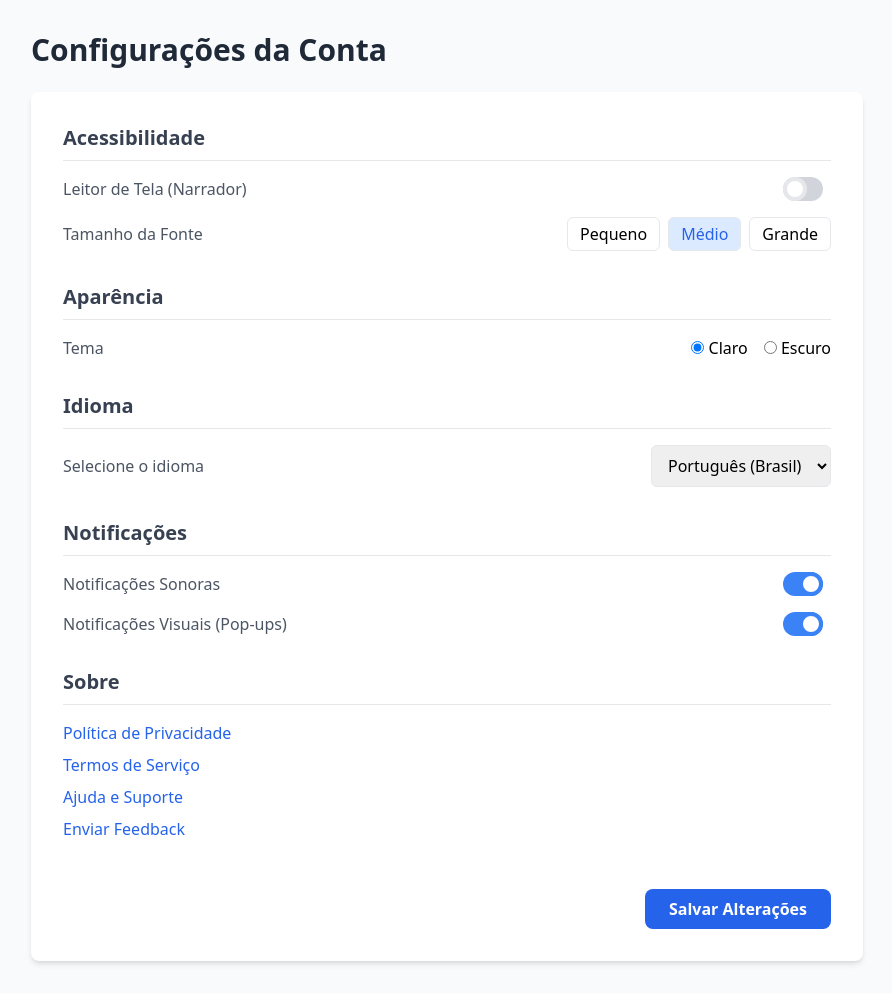
After one commit to Gabrielhyds/Tio-Broker, a PHP site: page /views/configuracao/configuracao_content.php in a window 1280 px wide. The commit adds this page. Shown: the whole page, without its empty margins (193-1085 px from the left). Run offline with PHP 8.4, Linux system fonts and the light colour scheme; some libraries are stand-ins or nearby versions.

Commit message:
[108] - TASK - FE - Configurações - definir Design

```diff
--- /dev/null
+++ b/views/configuracao/configuracao_content.php
@@ -0,0 +1,224 @@
+<!DOCTYPE html>
+<html lang="pt-BR">
+
+<head>
+    <meta charset="UTF-8">
+    <meta name="viewport" content="width=device-width, initial-scale=1.0">
+    <title>Configurações da Conta</title>
+    <!-- Tailwind CSS -->
+    <script src="https://cdn.tailwindcss.com"></script>
+    <!-- Font Awesome para Ícones -->
+    <link rel="stylesheet" href="https://cdnjs.cloudflare.com/ajax/libs/font-awesome/6.0.0-beta3/css/all.min.css">
+    <style>
+        /* Estilo customizado para o toggle switch */
+        .toggle-checkbox:checked {
+            right: 0;
+            border-color: #3b82f6;
+        }
+
+        .toggle-checkbox:checked+.toggle-label {
+            background-color: #3b82f6;
+        }
+    </style>
+</head>
+
+<body class="bg-gray-50">
+
+    <main class="max-w-4xl mx-auto p-4 md:p-8">
+        <h1 class="text-3xl font-bold text-gray-800 mb-6">Configurações da Conta</h1>
+
+        <!-- Container do formulário -->
+        <div class="bg-white p-8 rounded-lg shadow-md space-y-8">
+
+            <!-- Seção de Acessibilidade -->
+            <div>
+                <h2 class="text-xl font-semibold text-gray-700 border-b pb-2 mb-4">Acessibilidade</h2>
+                <div class="space-y-4">
+                    <div class="flex items-center justify-between">
+                        <label for="narrador" class="text-gray-600">Leitor de Tela (Narrador)</label>
+                        <div class="relative inline-block w-10 mr-2 align-middle select-none transition duration-200 ease-in">
+                            <input type="checkbox" name="narrador" id="narrador" class="toggle-checkbox absolute block w-6 h-6 rounded-full bg-white border-4 appearance-none cursor-pointer" />
+                            <label for="narrador" class="toggle-label block overflow-hidden h-6 rounded-full bg-gray-300 cursor-pointer"></label>
+                        </div>
+                    </div>
+                    <div class="flex items-center justify-between">
+                        <label class="text-gray-600">Tamanho da Fonte</label>
+                        <div class="flex space-x-2">
+                            <button data-font-size="text-sm" class="font-btn px-3 py-1 border rounded-md hover:bg-gray-100">Pequeno</button>
+                            <button data-font-size="text-base" class="font-btn px-3 py-1 border rounded-md hover:bg-gray-100 bg-blue-100 text-blue-600">Médio</button>
+                            <button data-font-size="text-lg" class="font-btn px-3 py-1 border rounded-md hover:bg-gray-100">Grande</button>
+                        </div>
+                    </div>
+                </div>
+            </div>
+
+            <!-- Seção de Aparência -->
+            <div>
+                <h2 class="text-xl font-semibold text-gray-700 border-b pb-2 mb-4">Aparência</h2>
+                <div class="flex items-center justify-between">
+                    <label class="text-gray-600">Tema</label>
+                    <div class="flex items-center space-x-4">
+                        <label><input type="radio" name="theme" value="light" checked> Claro</label>
+                        <label><input type="radio" name="theme" value="dark"> Escuro</label>
+                    </div>
+                </div>
+            </div>
+
+            <!-- Seção de Idioma -->
+            <div>
+                <h2 class="text-xl font-semibold text-gray-700 border-b pb-2 mb-4">Idioma</h2>
+                <div class="flex items-center justify-between">
+                    <label for="language" class="text-gray-600">Selecione o idioma</label>
+                    <select id="language" name="language" class="border rounded-md px-3 py-2">
+                        <option value="pt-br">Português (Brasil)</option>
+                        <option value="en-us">English</option>
+                        <option value="es">Español</option>
+                    </select>
+                </div>
+            </div>
+
+            <!-- Seção de Notificações -->
+            <div>
+                <h2 class="text-xl font-semibold text-gray-700 border-b pb-2 mb-4">Notificações</h2>
+                <div class="space-y-4">
+                    <div class="flex items-center justify-between">
+                        <label for="sound-notifications" class="text-gray-600">Notificações Sonoras</label>
+                        <div class="relative inline-block w-10 mr-2 align-middle select-none transition duration-200 ease-in">
+                            <input type="checkbox" name="sound-notifications" id="sound-notifications" class="toggle-checkbox absolute block w-6 h-6 rounded-full bg-white border-4 appearance-none cursor-pointer" checked />
+                            <label for="sound-notifications" class="toggle-label block overflow-hidden h-6 rounded-full bg-gray-300 cursor-pointer"></label>
+                        </div>
+                    </div>
+                    <div class="flex items-center justify-between">
+                        <label for="visual-notifications" class="text-gray-600">Notificações Visuais (Pop-ups)</label>
+                        <div class="relative inline-block w-10 mr-2 align-middle select-none transition duration-200 ease-in">
+                            <input type="checkbox" name="visual-notifications" id="visual-notifications" class="toggle-checkbox absolute block w-6 h-6 rounded-full bg-white border-4 appearance-none cursor-pointer" checked />
+                            <label for="visual-notifications" class="toggle-label block overflow-hidden h-6 rounded-full bg-gray-300 cursor-pointer"></label>
+                        </div>
+                    </div>
+                </div>
+            </div>
+
+            <!-- Seção Sobre -->
+            <div>
+                <h2 class="text-xl font-semibold text-gray-700 border-b pb-2 mb-4">Sobre</h2>
+                <div class="flex flex-col space-y-2 text-blue-600">
+                    <a href="#" class="hover:underline">Política de Privacidade</a>
+                    <a href="#" class="hover:underline">Termos de Serviço</a>
+                    <a href="#" class="hover:underline">Ajuda e Suporte</a>
+                    <a href="#" class="hover:underline">Enviar Feedback</a>
+                </div>
+            </div>
+
+            <!-- Botão de Salvar -->
+            <div class="flex justify-end pt-4">
+                <button id="save-settings-btn" class="bg-blue-600 text-white font-bold py-2 px-6 rounded-lg hover:bg-blue-700 transition duration-300">
+                    Salvar Alterações
+                </button>
+            </div>
+
+            <!-- Mensagem de feedback -->
+            <div id="feedback-message" class="hidden text-center p-4 mt-4 rounded-md"></div>
+
+        </div>
+    </main>
+
+    <script>
+        document.addEventListener('DOMContentLoaded', function() {
+            // --- Lógica de Aparência (Tema Claro/Escuro) ---
+            const themeRadios = document.querySelectorAll('input[name="theme"]');
+            themeRadios.forEach(radio => {
+                radio.addEventListener('change', function() {
+                    if (this.value === 'dark') {
+                        document.documentElement.classList.add('dark');
+                    } else {
+                        document.documentElement.classList.remove('dark');
+                    }
+                });
+            });
+
+            // --- Lógica de Tamanho da Fonte ---
+            const fontBtns = document.querySelectorAll('.font-btn');
+            let selectedFontSize = 'text-base'; // Valor padrão
+            fontBtns.forEach(btn => {
+                btn.addEventListener('click', function() {
+                    fontBtns.forEach(b => b.classList.remove('bg-blue-100', 'text-blue-600'));
+                    this.classList.add('bg-blue-100', 'text-blue-600');
+                    selectedFontSize = this.dataset.fontSize;
+                    document.body.className = `bg-gray-50 ${selectedFontSize}`;
+                });
+            });
+
+            // --- Lógica para Salvar as Configurações ---
+            const saveBtn = document.getElementById('save-settings-btn');
+            const feedbackMessage = document.getElementById('feedback-message');
+
+            saveBtn.addEventListener('click', function() {
+                // 1. Coleta todos os dados do formulário
+                const settings = {
+                    accessibility: {
+                        narrator: document.getElementById('narrador').checked,
+                        fontSize: selectedFontSize
+                    },
+                    appearance: {
+                        theme: document.querySelector('input[name="theme"]:checked').value
+                    },
+                    language: document.getElementById('language').value,
+                    notifications: {
+                        sound: document.getElementById('sound-notifications').checked,
+                        visual: document.getElementById('visual-notifications').checked
+                    }
+                };
+
+                this.textContent = 'Salvando...';
+                this.disabled = true;
+
+                // 2. Envio para o backend com o URL CORRETO.
+                // O caminho relativo '../../' sobe dois níveis de diretório (de /view/configuracao/ para a raiz)
+                // e então entra em /controllers/.
+                fetch('../../controllers/ConfiguracaoController.php?action=salvar', {
+                        method: 'POST',
+                        headers: {
+                            'Content-Type': 'application/json',
+                        },
+                        body: JSON.stringify(settings)
+                    })
+                    .then(response => {
+                        // Verifica se a resposta da rede foi bem-sucedida
+                        if (!response.ok) {
+                            // Se o status for 404, 500 etc., lança um erro para ser pego pelo .catch()
+                            throw new Error(`Erro na rede: ${response.statusText}`);
+                        }
+                        // Converte a resposta em JSON
+                        return response.json();
+                    })
+                    .then(data => {
+                        // Verifica o conteúdo da resposta JSON do seu controller
+                        if (data.success) {
+                            feedbackMessage.textContent = data.message;
+                            feedbackMessage.className = 'text-center p-4 mt-4 rounded-md bg-green-100 text-green-700';
+                        } else {
+                            // Se success for false, trata como um erro
+                            throw new Error(data.message || 'Ocorreu um erro ao salvar.');
+                        }
+                    })
+                    .catch(error => {
+                        // Mostra feedback de erro para qualquer falha na cadeia de promises
+                        console.error('Erro:', error);
+                        feedbackMessage.textContent = error.message || 'Ocorreu um erro. Tente novamente.';
+                        feedbackMessage.className = 'text-center p-4 mt-4 rounded-md bg-red-100 text-red-700';
+                    })
+                    .finally(() => {
+                        // Este bloco sempre será executado, seja em caso de sucesso ou erro
+                        // Restaura o botão após um tempo
+                        setTimeout(() => {
+                            saveBtn.textContent = 'Salvar Alterações';
+                            saveBtn.disabled = false;
+                            feedbackMessage.classList.add('hidden');
+                        }, 3000);
+                    });
+            });
+        });
+    </script>
+</body>
+
+</html>
--- a/views/layout/header.php
+++ b/views/layout/header.php
@@ -72,7 +72,7 @@ $caminhoFoto = $temFoto ? BASE_URL . ltrim(str_replace('../', '', $fotoPerfil),
                 <hr class="my-1">
                 <!-- Links do menu. -->
                 <a href="../usuarios/perfil.php" class="block px-4 py-2 text-sm text-gray-700 hover:bg-gray-100 hover:text-blue-500">Meu Perfil</a>
-                <a href="#" class="block px-4 py-2 text-sm text-gray-700 hover:bg-gray-100 hover:text-blue-500">Configurações</a>
+                <a href="../configuracao/configuracao.php" class="block px-4 py-2 text-sm text-gray-700 hover:bg-gray-100 hover:text-blue-500">Configurações</a>
                 <!-- Link para o logout, com um ID para o JavaScript. -->
                 <a id="logout-btn" href="<?= BASE_URL ?>controllers/LogoutController.php" class="block w-full text-left px-4 py-2 text-sm text-red-600 hover:bg-red-50">Sair</a>
             </div>
```
Also changed, not shown: controllers/ConfiguracaoController.php (added, +83 -0 lines), models/ConfiguracaoDAO.php (added, +90 -0 lines), views/configuracao/configuracao.php (added, +18 -0 lines).
